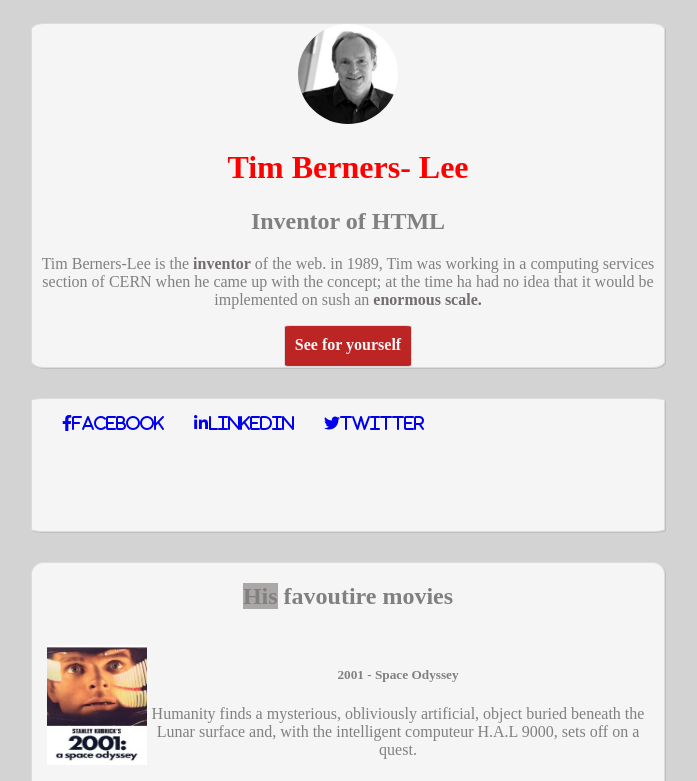
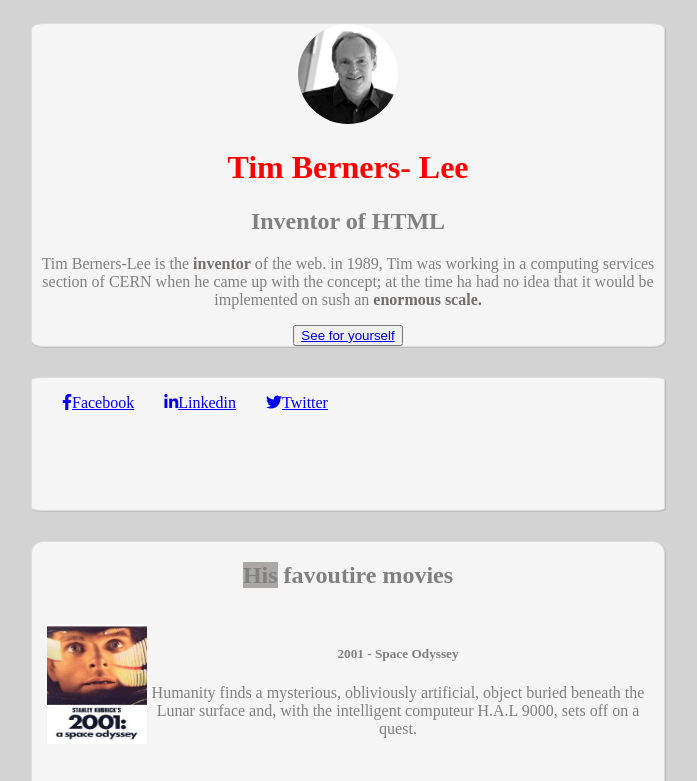
Before and after one commit to corentinIstace/website-berners-lee, a plain HTML site: page index.html in a window 1280 px wide. Shown: the top 781 px of the page, without its empty margins (292-989 px from the left). Drawn offline with Linux system fonts and the light colour scheme.

Commit message:
finish index.html

```diff
--- a/index.html
+++ b/index.html
@@ -7,6 +7,7 @@
     <script src="https://kit.fontawesome.com/ef3b9a57ab.js" crossorigin="anonymous"></script>
     <link rel="stylesheet" href="https://use.fontawesome.com/releases/v5.15.3/css/all.css" integrity="sha384-SZXxX4whJ79/gErwcOYf+zWLeJdY/qpuqC4cAa9rOGUstPomtqpuNWT9wdPEn2fk" crossorigin="anonymous">
     <link rel="stylesheet" href="style.css">
+    <link rel="stylesheet" href="responsive.css">
     <title>Tim Berners-Lee</title>
 </head>
 <body>
@@ -15,13 +16,13 @@
     <h1>Tim Berners- Lee</h1>
     <h2>Inventor of HTML</h2>
     <p>Tim Berners-Lee is the <span>inventor</span> of the web. in 1989, Tim was working in a computing services section of CERN when he came up with the concept; at the time ha had no idea that it would be implemented on sush an <span>enormous scale.</span></p>
-    <h4>See for yourself</h4>
+    <button><a href="https://fr.wikipedia.org/wiki/Tim_Berners-Lee" target="_blank" title="wikipedia page">See for yourself</a></button>
 </header>
 <nav>
     <ul>
-        <li><a href="https://www.facebook.com/"><i class="fab fa-facebook-f">Facebook</i></a></li>
-        <li><a href="https://www.linkedin.com/"><i class="fab fa-linkedin-in">Linkedin</i></a></li>
-        <li><a href="https://twitter.com/?lang=fr"><i class="fab fa-twitter">Twitter</i></a></li>
+        <li><a href="https://www.facebook.com/" target="_blank" title="go to Facebook"><i class="fab fa-facebook-f"></i><span>Facebook</span></a></li>
+        <li><a href="https://www.linkedin.com/" target="_blank" title="go to Linkedin"><i class="fab fa-linkedin-in"></i><span>Linkedin</span></a></li>
+        <li><a href="https://twitter.com/?lang=fr" target="_blank" title="go to Twitter"><i class="fab fa-twitter"></i><span>Twitter</span></a></li>
     </ul>
 </nav>
 <section class="corp">
```
